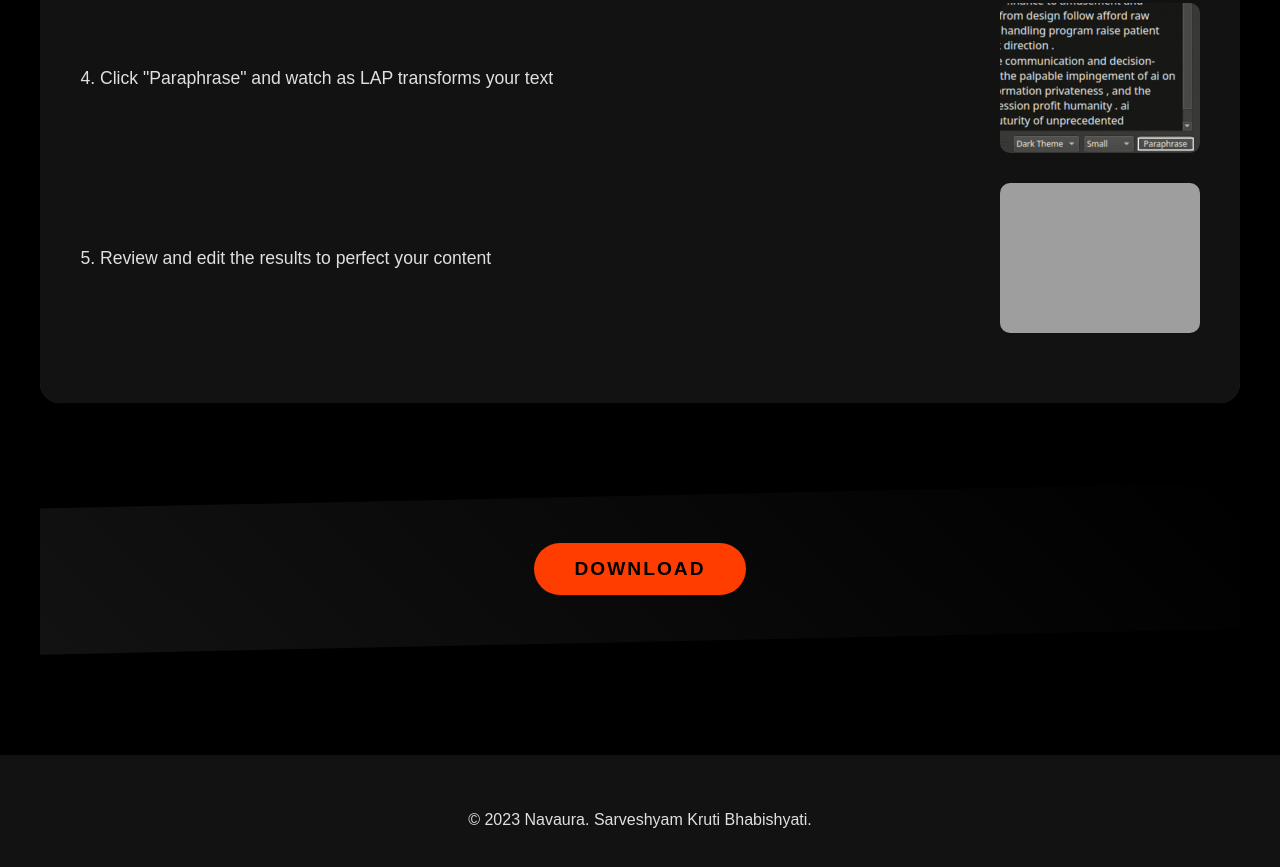
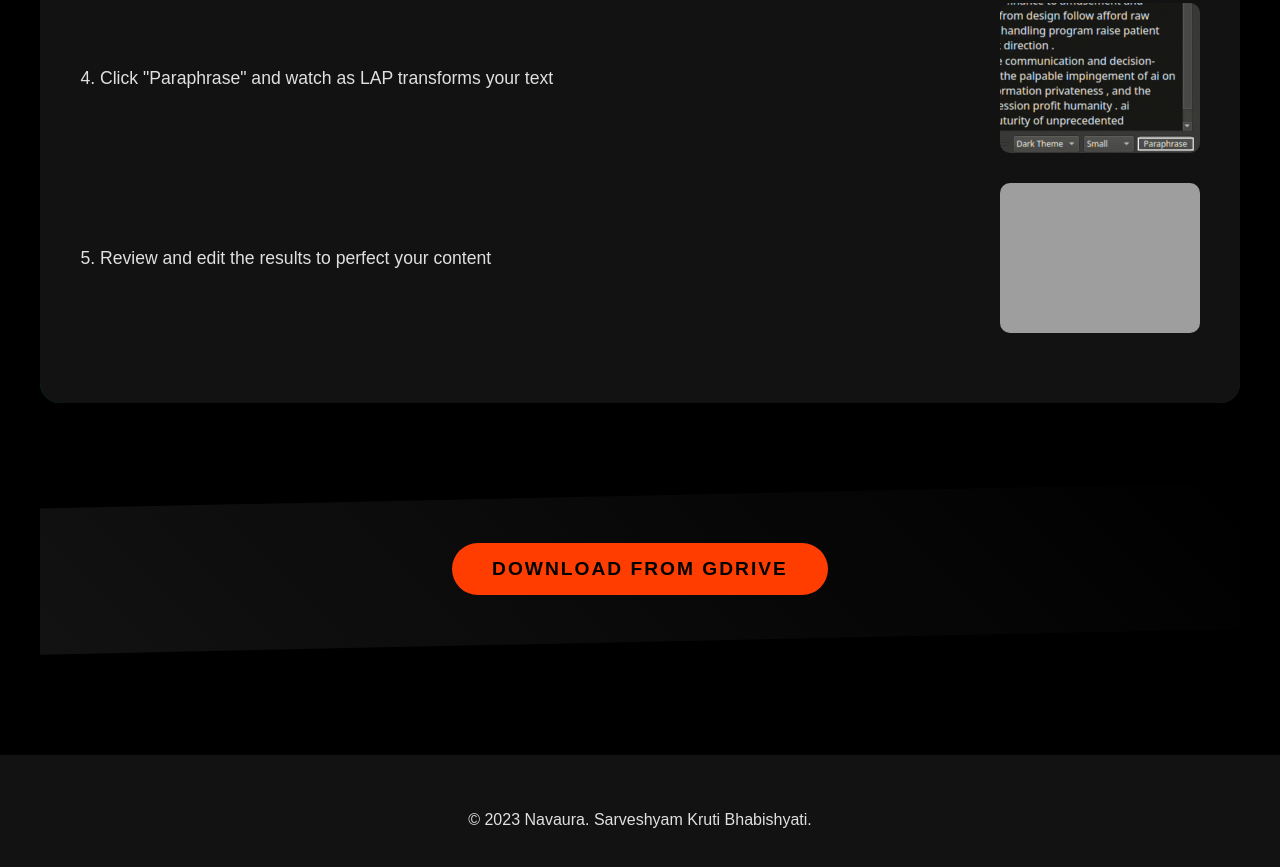
Before and after one commit to navaura/Lap, a plain HTML site: page index.html in a window 1280 px wide. Shown: the part 1692-2559 px from the top of the page. Drawn offline with Linux system fonts and the light colour scheme; grey boxes are pictures that could not be loaded.

Commit message:
Update index.html

```diff
--- a/index.html
+++ b/index.html
@@ -292,7 +292,7 @@
         </section>
 
         <section class="cta-section">
-            <a href="https://p-def1.pcloud.com/cfZytgs2aZFI1tkY7ZPqj97ZZwnIKkkZ2ZZo7FZZQ1GgK7ZkLZ6RZB8ZHFZHpZ8QZg8ZWLZH4ZU4Z4LZTFZJRZBzZTM1JXrsLk07ROYEPy8UcP0VjhARX/LAP.zip" class="cta-btn">DOWNLOAD</a>
+            <a href="https://drive.usercontent.google.com/download?id=1j2p7GSVXA5ecG74ar2Wuf7ceg3mlR-mr&export=download&authuser=5&confirm=t&uuid=35e9d305-c6b7-40ac-951e-fbe2f6fe5e62&at=AO7h07cAEHruU84znSxEufp9FNvL:1726355944186" class="cta-btn">DOWNLOAD FROM GDRIVE</a>
         </section>
     </main>
 
```
